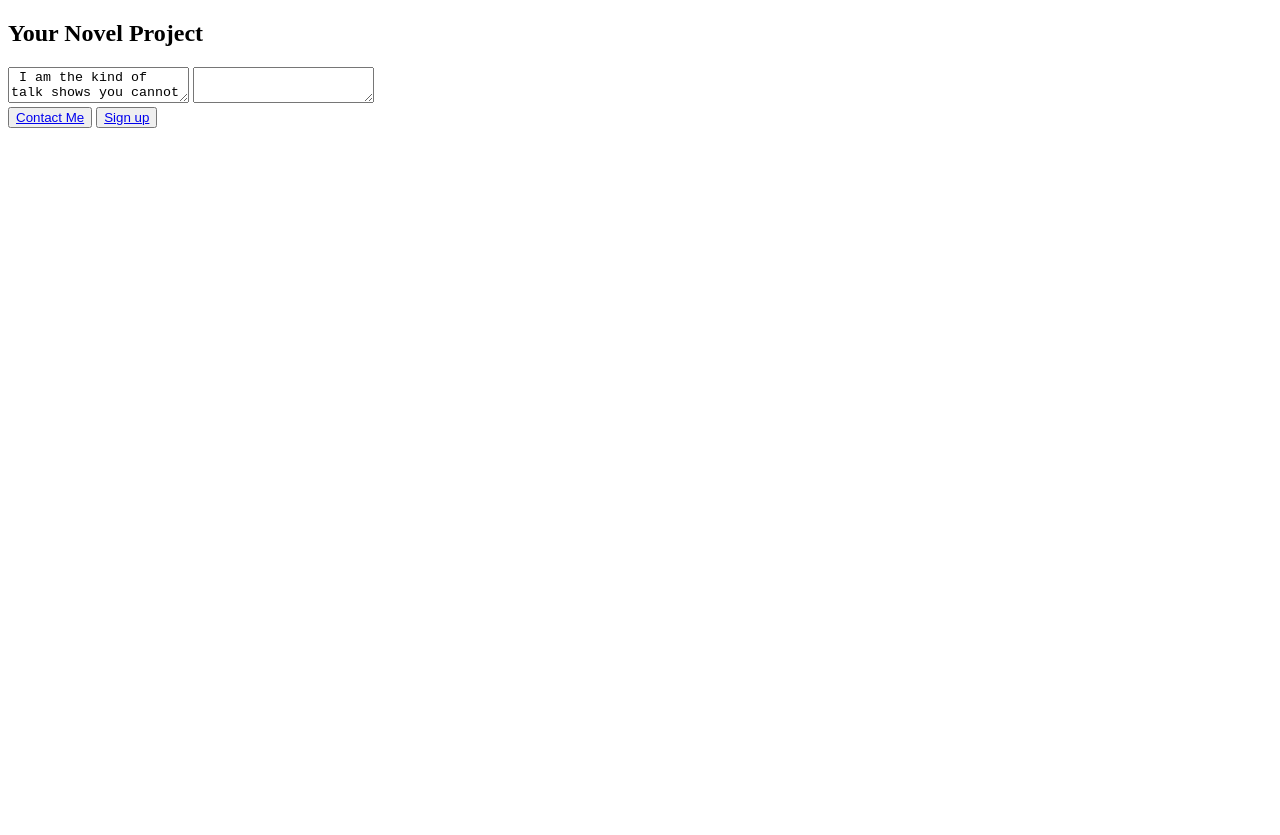
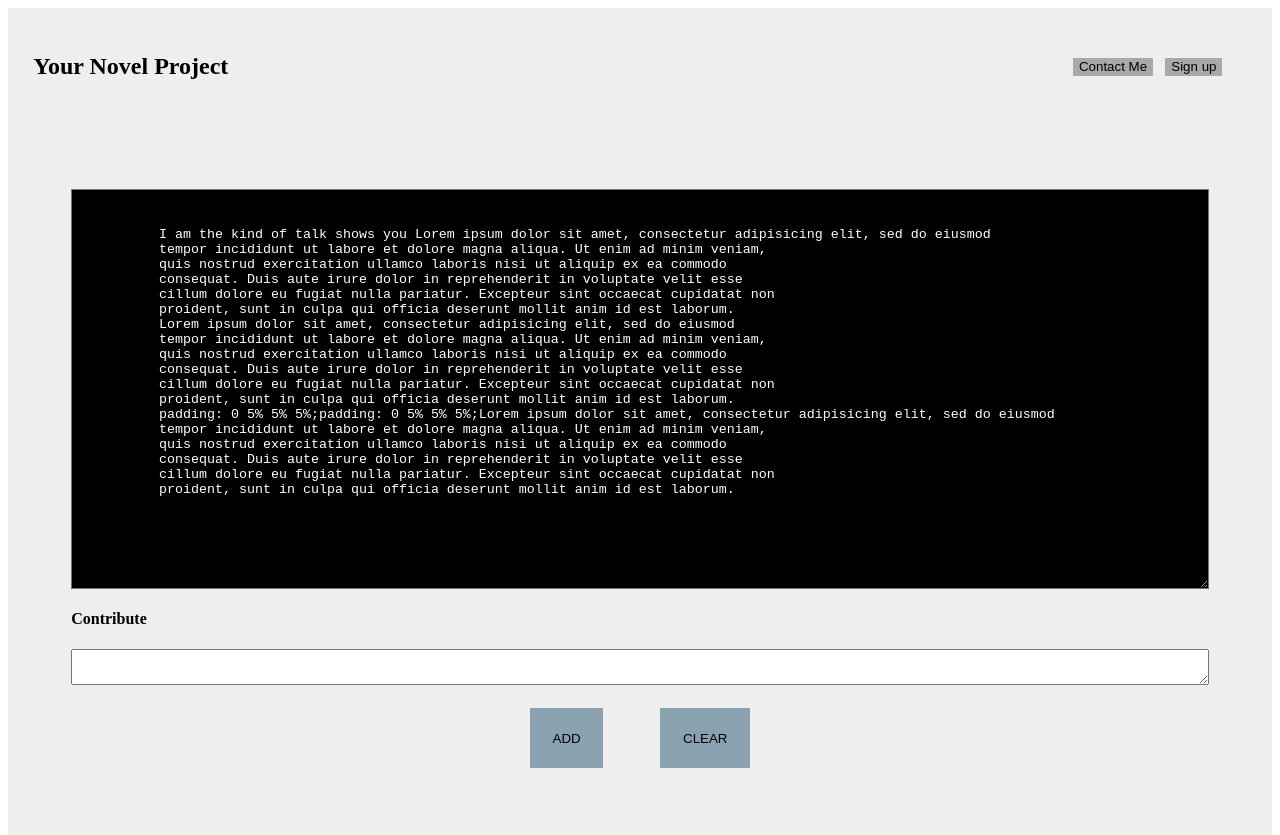
Before and after one commit to krishsingla/YNP, a plain HTML site: page html/index.html in a window 1280 px wide. Shown: the top 835 px of the page. Drawn offline with Linux system fonts and the light colour scheme.

Commit message:
Mofified the main page and applied CSS styling to it

```diff
--- a/css/Styling.css
+++ b/css/Styling.css
@@ -1,6 +1,100 @@
-body
+#main
 {
-    height: 1000px;
+    display: flex;
+    flex-flow: column nowrap;
+    height: 100vw;
+    background-color: #eee;
+}
+
+.pageHeading
+{
+    margin:0;
+    padding: 2%;
+    display: flex;
+    flex-flow: row nowrap;
+    justify-content: space-between;
+}
+.pageHeading > h2
+{
+
+}
+.nextPage
+{
+    display: flex;
+    flex-flow: row nowrap;
+    justify-content:flex-end;
+    padding: 2%;
+    flex: 0 0 50%;
+}
+
+.nextPage > button
+{
+
+    border: 0;
+    background-color: darkgray;
+
+}
+
+.nextPage > button > a
+{
+ text-decoration: none;
+  color: inherit;
+}
+
+.linkSignup
+{
+    margin-left: 2%;
+}
+
+#finalNovel
+{
+    display: flex;
+    flex-flow: row nowrap;
+    min-height: 50vh;
+    padding: 5% 5% 0 5%;
+}
+
+.novelContainer
+{
+    flex: 1;
+    padding: 2%;
+    background-color: black;
+    color: white;
+}
+
+.inputNovel
+{
+    display: flex;
+    flex-flow: column nowrap;
+     padding: 0 5% 5% 5%;
+}
+
+.addNovelButtons
+{
+ margin-top: 2%;
+ display: flex;
+ flex-flow: row nowrap;
+ justify-content: center;
+}
+
+.add, .clear
+{
+  padding: 2%;
+  border: none;
+  background-color: rgba(72, 111, 136, 0.6);
+  transition: all 1s ease;
+}
+
+.clear
+{
+
+    margin-left: 5%;
+}
+
+.add:hover,.clear:hover
+{
+    background-color: rgba(72, 111, 136, 0.9);
+    transform: scale(0.95);
 }
 /*
 #main
--- a/css/signupStyles.css
+++ b/css/signupStyles.css
@@ -38,7 +38,6 @@
 }
 
 }
-
 
 
 .signupElement > label
--- a/html/index.html
+++ b/html/index.html
@@ -11,23 +11,48 @@
 
 	<div class="pageHeading">
 	     <h2>Your Novel Project</h2>
+	     <div class="nextPage">
+                  <button class="buttons linkContact">
+	               <a href="contact.html"> Contact Me</a>
+                   </button>
+
+                    <button class="buttons linkSignup">
+	                <a href="signup.html"> Sign up </a>
+                    </button>
+         </div>
 	</div>
-<textarea id="finalNovel"> I am the kind of talk shows you cannot talk to me like thatl, I am still inmy prime you know. Lorem ipsum dolor sit amet, consectetur adipisicing elit, sed do eiusmod
-tempor incididunt ut labore et dolore magna aliqua. Ut enim ad minim veniam,
-quis nostrud exercitation ullamco laboris nisi ut aliquip ex ea commodo
-consequat. Duis aute irure dolor in reprehenderit in voluptate velit esse
-cillum dolore eu fugiat nulla pariatur. Excepteur sint occaecat cupidatat non
-proident, sunt in culpa qui officia deserunt mollit anim id est laborum.</textarea>
-<textarea id="inputNovel" placeholder="Enter your part of the novel here..." maxlength="25">   </textarea>
+	<div id="finalNovel">
+		<textarea class="novelContainer">
+ 	I am the kind of talk shows you Lorem ipsum dolor sit amet, consectetur adipisicing elit, sed do eiusmod
+ 	tempor incididunt ut labore et dolore magna aliqua. Ut enim ad minim veniam,
+ 	quis nostrud exercitation ullamco laboris nisi ut aliquip ex ea commodo
+ 	consequat. Duis aute irure dolor in reprehenderit in voluptate velit esse
+ 	cillum dolore eu fugiat nulla pariatur. Excepteur sint occaecat cupidatat non
+ 	proident, sunt in culpa qui officia deserunt mollit anim id est laborum.
+ 	Lorem ipsum dolor sit amet, consectetur adipisicing elit, sed do eiusmod
+ 	tempor incididunt ut labore et dolore magna aliqua. Ut enim ad minim veniam,
+ 	quis nostrud exercitation ullamco laboris nisi ut aliquip ex ea commodo
+ 	consequat. Duis aute irure dolor in reprehenderit in voluptate velit esse
+ 	cillum dolore eu fugiat nulla pariatur. Excepteur sint occaecat cupidatat non
+ 	proident, sunt in culpa qui officia deserunt mollit anim id est laborum.
+ 	padding: 0 5% 5% 5%;padding: 0 5% 5% 5%;Lorem ipsum dolor sit amet, consectetur adipisicing elit, sed do eiusmod
+ 	tempor incididunt ut labore et dolore magna aliqua. Ut enim ad minim veniam,
+ 	quis nostrud exercitation ullamco laboris nisi ut aliquip ex ea commodo
+ 	consequat. Duis aute irure dolor in reprehenderit in voluptate velit esse
+ 	cillum dolore eu fugiat nulla pariatur. Excepteur sint occaecat cupidatat non
+ 	proident, sunt in culpa qui officia deserunt mollit anim id est laborum.
 
-<div class="nextPage">
- <button class="buttons">
-	<a href="contact.html"> Contact Me</a>
- </button>
- <button class="buttons">
-	<a href="signup.html"> Sign up </a>
- </button>
-</div>
+       </textarea>
+	</div>
+    <div class="inputNovel">
+    	<h4> Contribute </h4>
+    	<textarea placeholder="Enter your part of the novel here..." maxlength="100" class="textContainer">
+        </textarea>
+      <div class="addNovelButtons">
+    	<button class="add" value="Add">ADD</button>
+    	<button class="clear" value="Clear">CLEAR</button>
+      </div>
+    </div>
 </div>
 </body>
 </html>
```
